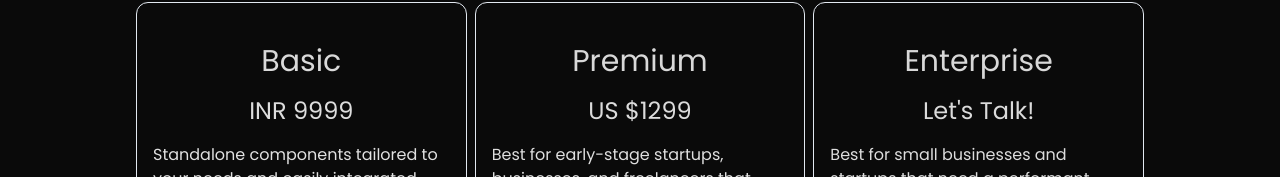
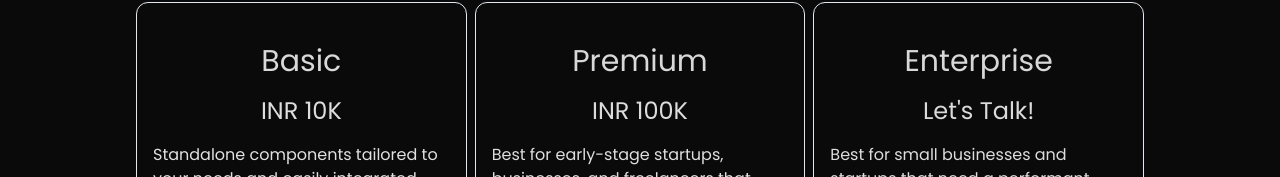
Before and after one commit to RK-41/dig-it, a Next.js app: page /pricing in a window 1280 px wide. Shown: the part 310-487 px from the top of the page. Built offline with nearby package versions, Linux system fonts and the light colour scheme.

Commit message:
Minor tweak

```diff
--- a/app/pricing/page.tsx
+++ b/app/pricing/page.tsx
@@ -9,7 +9,7 @@ const plans = [
 	{
 		index: 0,
 		name: 'Basic',
-		price: 'INR 9999',
+		price: 'INR 10K',
 		features: [
 			'Fully responsive on all screens',
 			'Design + Development',
@@ -25,7 +25,7 @@ const plans = [
 	{
 		index: 1,
 		name: 'Premium',
-		price: 'US $1299',
+		price: 'INR 100K',
 		features: [
 			'Fully responsive on all screens',
 			'Design + Development',
```
